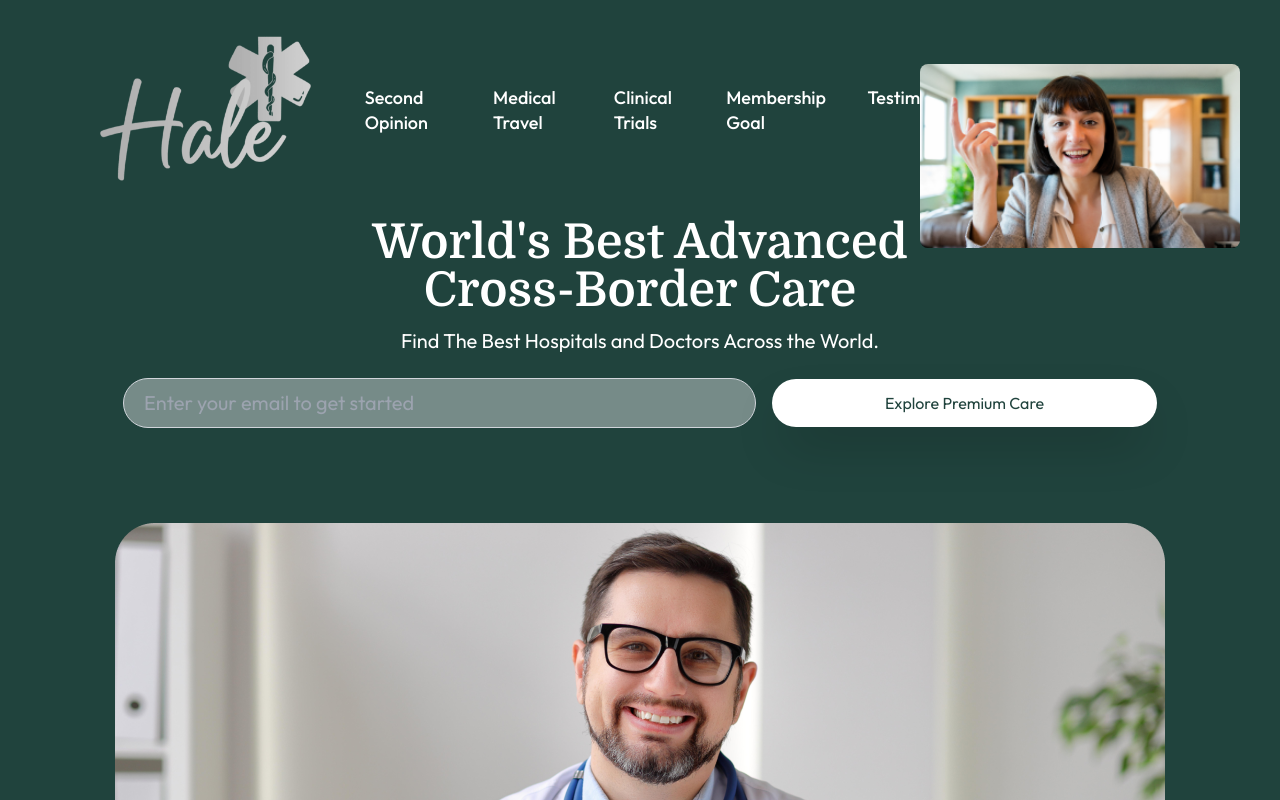
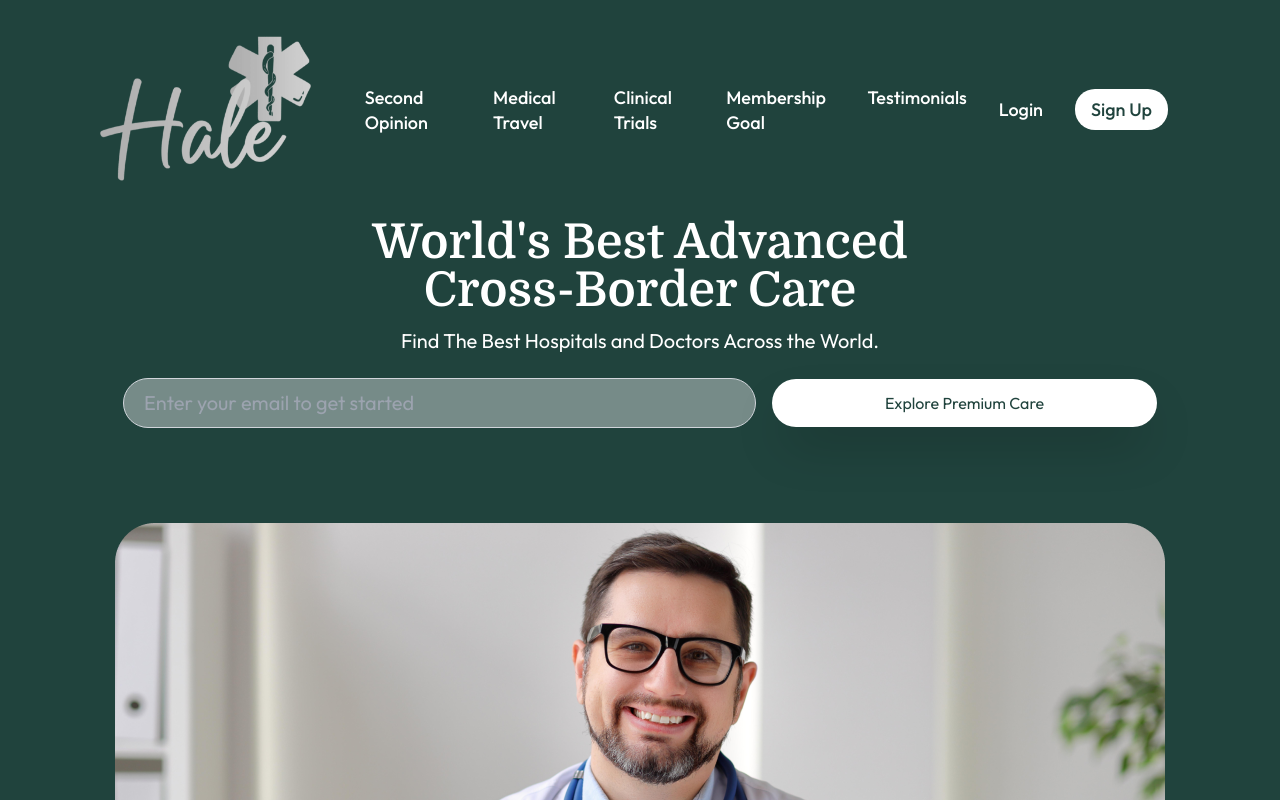
Before and after one commit to utkarsh125/project-hale, a React (Vite) app: page / in a window 1280 px wide. Shown: the top 800 px of the page. Built offline with nearby package versions, Linux system fonts and the light colour scheme.

Commit message:
Update Header.jsx

```diff
--- a/src/components/Header/Header.jsx
+++ b/src/components/Header/Header.jsx
@@ -18,7 +18,7 @@ const Header = () => {
           <div className='hidden lg:w-[1050px] lg:h-[640pz] lg:flex '>
             <img src={doctor} alt="" className='mt-8 pt-10 z-[1]'/>
             {/* Overlapping image */}
-            <img src={patient} alt="" className='w-1/4 right-2 top-12 rounded-lg md:right-10 md:top-16 z-[2] absolute'/>
+            {/* <img src={patient} alt="" className='w-1/4 right-2 top-12 rounded-lg md:right-10 md:top-16 z-[2] absolute'/> */}
           </div>
         </div>
     </div>
```
